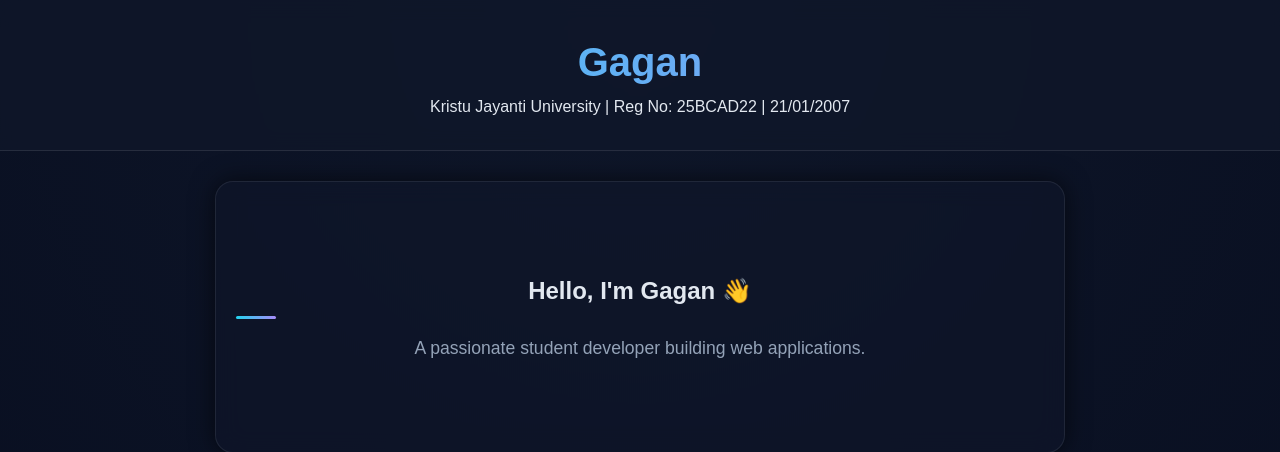
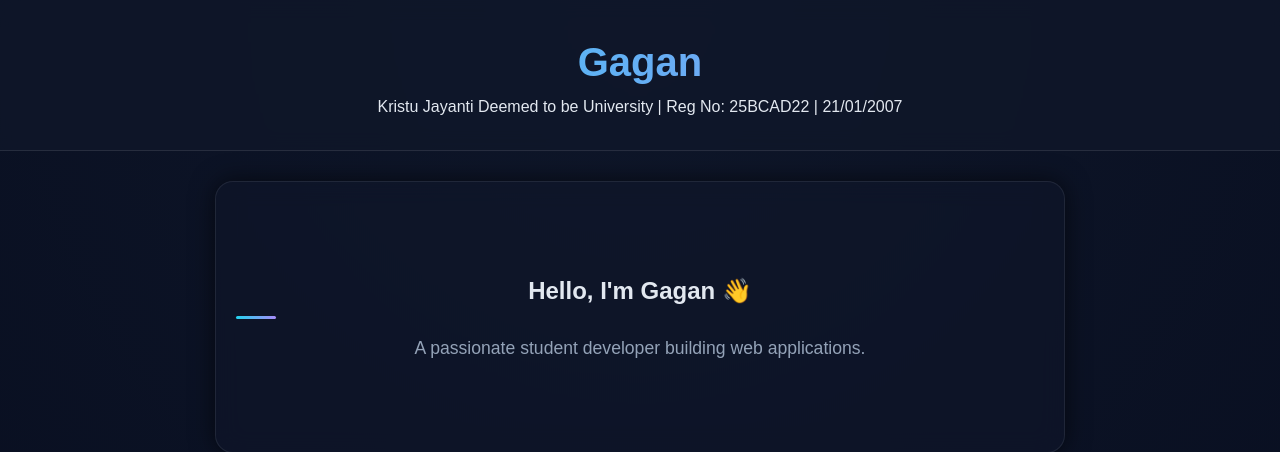
Before and after one commit to 25bcad22-gagan/god, a Flask app: page / in a window 1280 px wide. Shown: the top 452 px of the page. Run offline with Flask 3, Linux system fonts and the light colour scheme; some libraries are stand-ins or nearby versions.

Commit message:
Update index.html

```diff
--- a/templates/index.html
+++ b/templates/index.html
@@ -9,7 +9,7 @@
 
 <header>
     <h1>Gagan</h1>
-    <p>Kristu Jayanti University | Reg No: 25BCAD22 | 21/01/2007 </p>
+    <p>Kristu Jayanti Deemed to be  University | Reg No: 25BCAD22 | 21/01/2007 </p>
 </header>
 
 <section class="hero">
```
